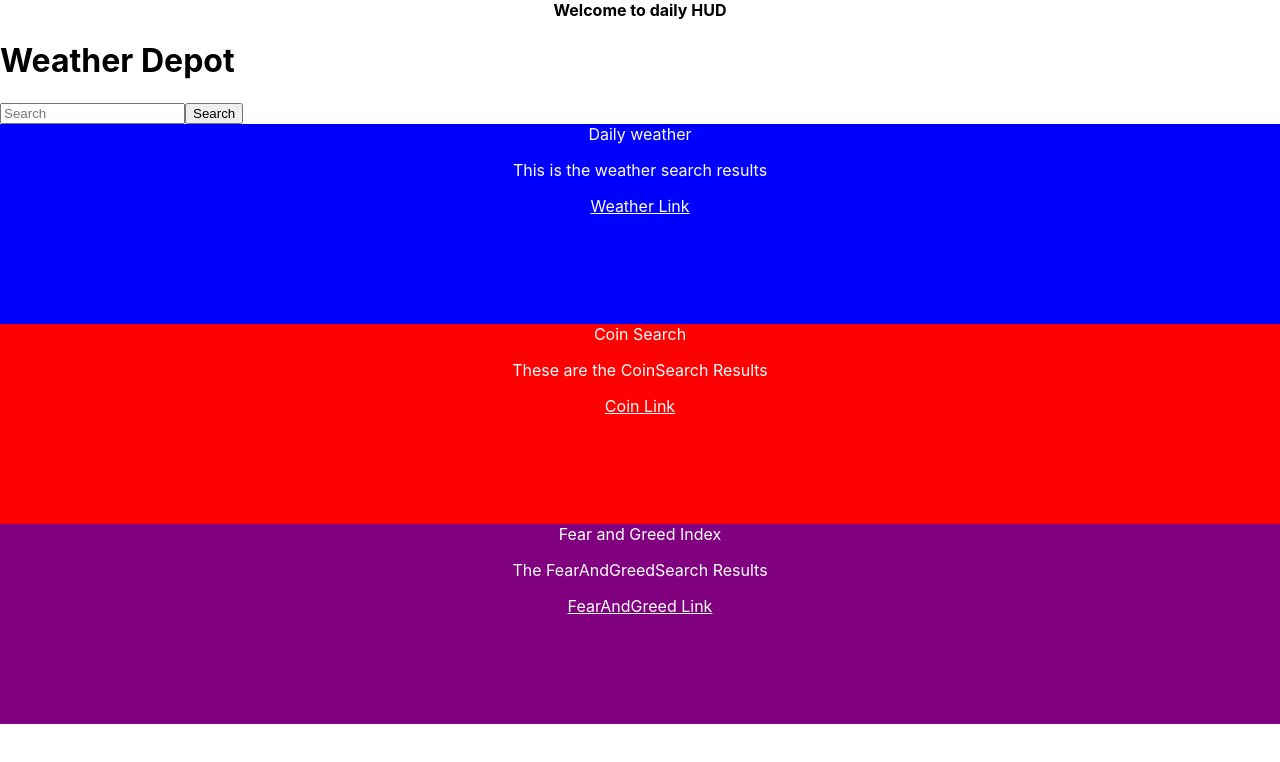
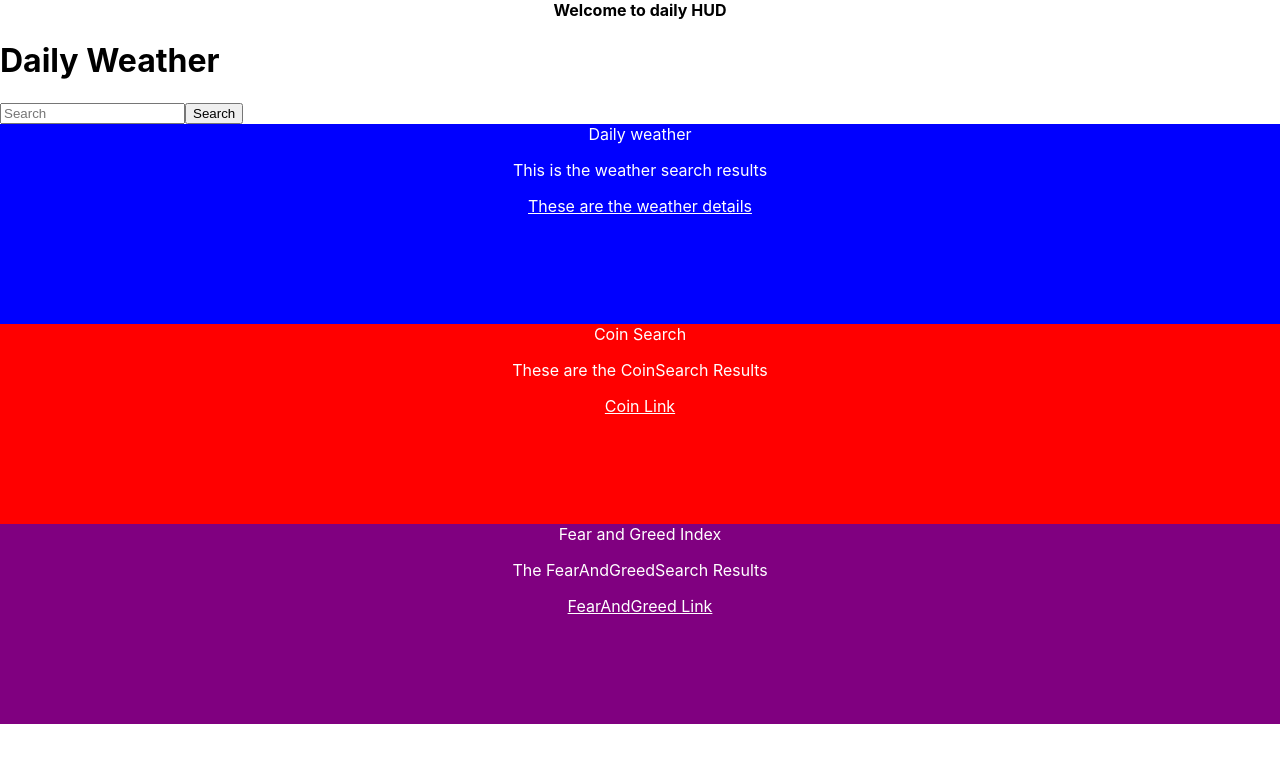
Before and after one commit to CrowdedAstronaut/daily-hud, a React (Create React App) app: page / in a window 1280 px wide. Shown: the top 762 px of the page. Built offline with nearby package versions, Linux system fonts and the light colour scheme; no server answers.

Commit message:
Added Route and Routes to components

```diff
--- a/src/App.js
+++ b/src/App.js
@@ -4,14 +4,28 @@ import Header from "./components/Header/Header";
 import WeatherSearch from "./components/WeatherSearch/WeatherSearch";
 import CoinSearch from "./components/CoinSearch/CoinSearch";
 import FearAndGreedSearch from "./components/FearAndGreedSearch/FearAndGreedSearch";
+import { Routes, Route, Link } from "react-router-dom";
 
 function App() {
   return (
     <>
       <Header />
-      <WeatherSearch />
+      {/* <WeatherSearch />
       <CoinSearch />
-      <FearAndGreedSearch />
+      <FearAndGreedSearch /> */}
+      <Routes>
+        <Route
+          exact
+          path="/"
+          element={
+            <>
+              <WeatherSearch />
+              <CoinSearch />
+              <FearAndGreedSearch />
+            </>
+          }
+        />
+      </Routes>
     </>
   );
 }
--- a/src/components/WeatherSearch/WeatherSearch.js
+++ b/src/components/WeatherSearch/WeatherSearch.js
@@ -3,9 +3,17 @@ import { useState, useEffect } from "react";
 import WeatherSearchResults from "./WeatherSearchResults/WeatherSearchResults";
 import { Card } from "react-bootstrap";
 
+//Global Variables
+const BASE_URL = "";
+const API_KEY = "";
+
+//API
+
 export default function WeatherSearch() {
   const [weather, setWeather] = useState([]);
   const [searchString, setSearchString] = useState("");
+  const [isLoading, setIsLoading] = useState(false);
+  const [error, setError] = useState(null);
 
   useEffect(() => {
     geoWeather();
@@ -51,7 +59,7 @@ export default function WeatherSearch() {
   return (
     <Card className="weather-container">
       <div className="weather-header">
-        <h1>Weather Depot</h1>
+        <h1>Daily Weather</h1>
       </div>
 
       <div className="weather-form">
--- a/src/components/WeatherSearch/WeatherSearchResults/WeatherSearchResults.js
+++ b/src/components/WeatherSearch/WeatherSearchResults/WeatherSearchResults.js
@@ -17,8 +17,11 @@ export default function WeatherSearchResults() {
         <Card.Text>
           This is the weather search results
         </Card.Text>
-        <Card.Link href="#" style={{ color: "white" }}>
-          Weather Link
+        <Card.Link
+          href="/weather"
+          style={{ color: "white" }}
+        >
+          These are the weather details
         </Card.Link>
       </Card.Body>
     </Card>
--- a/src/index.js
+++ b/src/index.js
@@ -3,12 +3,12 @@ import ReactDOM from "react-dom";
 import "./index.css";
 import App from "./App";
 import reportWebVitals from "./reportWebVitals";
-import { BrowserRouter } from "react-router-dom";
+import { BrowserRouter as Router } from "react-router-dom";
 
 ReactDOM.render(
-  <BrowserRouter>
+  <Router>
     <App />
-  </BrowserRouter>,
+  </Router>,
   document.getElementById("root")
 );
 
```
